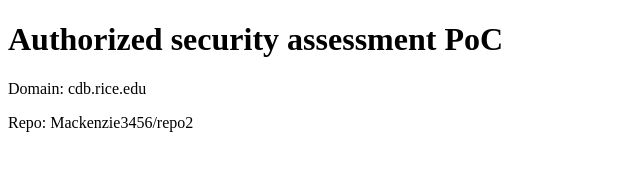
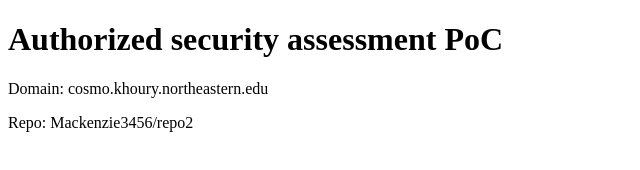
Before and after one commit to Mackenzie3456/repo2, a plain HTML site: page index.html in a window 1280 px wide. Shown: the whole page, without its empty margins (0-640 px from the left). Drawn offline with Linux system fonts and the light colour scheme.

Commit message:
init pages

```diff
--- a/index.html
+++ b/index.html
@@ -1 +1 @@
-<!doctype html><html><head><meta charset=utf-8><title>PoC cdb.rice.edu</title></head><body><h1>Authorized security assessment PoC</h1><p>Domain: cdb.rice.edu</p><p>Repo: Mackenzie3456/repo2</p></body></html>
+<!doctype html><html><head><meta charset=utf-8><title>PoC cosmo.khoury.northeastern.edu</title></head><body><h1>Authorized security assessment PoC</h1><p>Domain: cosmo.khoury.northeastern.edu</p><p>Repo: Mackenzie3456/repo2</p></body></html>
```
